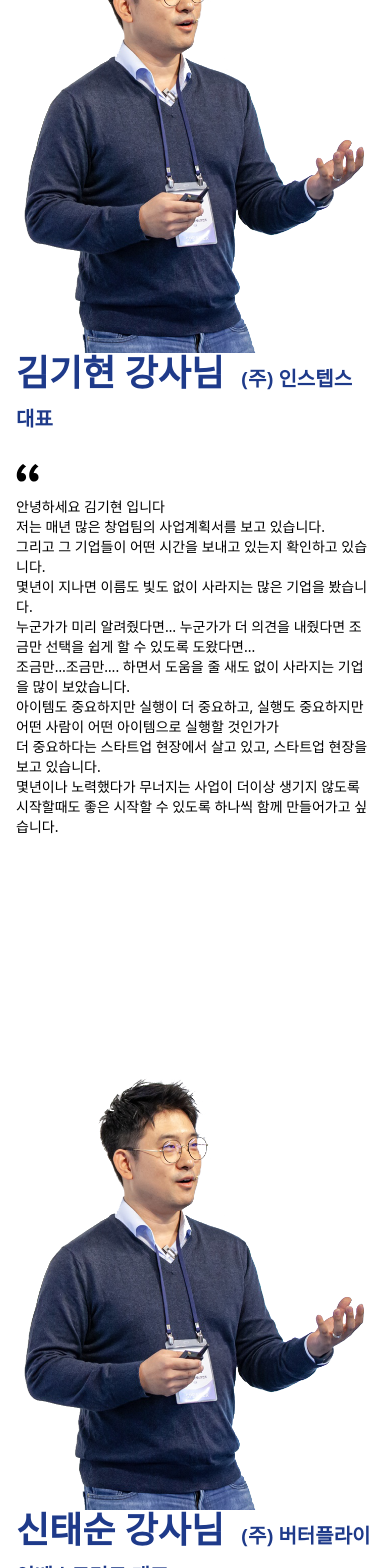
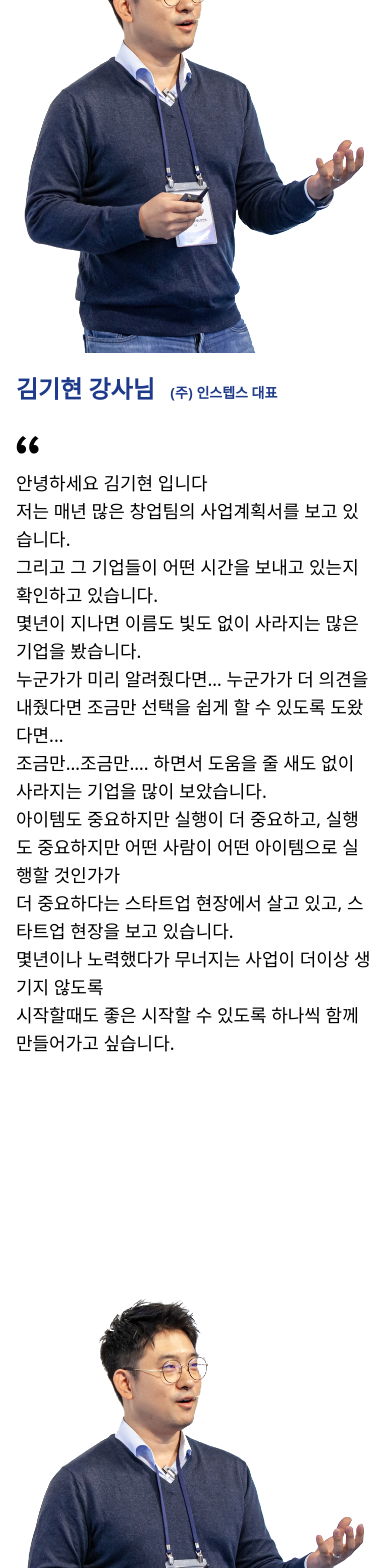
Before and after one commit to joonho319/LikeLion-frontend, a React (Create React App) app: page /introduction in a window 390 px wide. Shown: the part 432-2000 px from the top of the page. Built offline with nearby package versions, Linux system fonts and the light colour scheme.

Commit message:
control size for intro

```diff
--- a/src/pages/introduction.tsx
+++ b/src/pages/introduction.tsx
@@ -142,8 +142,8 @@ export const Introduction = () => {
               <div className="mx-auto max-w-md px-4 sm:max-w-2xl sm:px-6 lg:px-0 lg:max-w-none">
                 <blockquote>
                   <div>
-                    <div className="text-4xl text-blue-900 mb-7 font-bold">김기현 강사님
-                      <span className="ml-3 text-xl"> (주) 인스텝스 대표</span>
+                    <div className="mt-5 text-2xl lg:text-4xl text-blue-900 mb-7 font-bold">김기현 강사님
+                      <span className="ml-3 text-sm lg:text-xl"> (주) 인스텝스 대표</span>
                     </div>
                     <svg
                       className="h-6 w-6 text-black opacity-100 mt-3"
@@ -153,7 +153,7 @@ export const Introduction = () => {
                     >
                       <path d="M9.352 4C4.456 7.456 1 13.12 1 19.36c0 5.088 3.072 8.064 6.624 8.064 3.36 0 5.856-2.688 5.856-5.856 0-3.168-2.208-5.472-5.088-5.472-.576 0-1.344.096-1.536.192.48-3.264 3.552-7.104 6.624-9.024L9.352 4zm16.512 0c-4.8 3.456-8.256 9.12-8.256 15.36 0 5.088 3.072 8.064 6.624 8.064 3.264 0 5.856-2.688 5.856-5.856 0-3.168-2.304-5.472-5.184-5.472-.576 0-1.248.096-1.44.192.48-3.264 3.456-7.104 6.528-9.024L25.864 4z" />
                     </svg>
-                    <p className="mt-3 text-sm  lg:text-lg font-medium text-black">
+                    <p className="mt-3 text-lg  lg:text-lg font-medium text-black">
                     안녕하세요 김기현 입니다 <br />
                     저는 매년 많은 창업팀의 사업계획서를 보고 있습니다.<br />
                     그리고 그 기업들이 어떤 시간을 보내고 있는지 확인하고 있습니다.<br />
@@ -191,8 +191,8 @@ export const Introduction = () => {
               <div className="mx-auto max-w-md px-4 sm:max-w-2xl sm:px-6 lg:px-0 lg:max-w-none">
                 <blockquote>
                   <div>
-                    <div className="text-4xl text-blue-900 mb-7 font-bold">신태순 강사님
-                      <span className="ml-3 text-xl"> (주) 버터플라이인베스트먼트 대표</span>
+                    <div className="mt-5 lg:mt-2 text-2xl lg:text-4xl text-blue-900 mb-7 font-bold">신태순 강사님
+                      <span className="ml-3 text-sm lg:text-xl"> (주) 버터플라이인베스트먼트 대표</span>
                     </div>
                     <svg
                       className="h-6 w-6 text-black opacity-100 mt-3"
@@ -202,7 +202,7 @@ export const Introduction = () => {
                     >
                       <path d="M9.352 4C4.456 7.456 1 13.12 1 19.36c0 5.088 3.072 8.064 6.624 8.064 3.36 0 5.856-2.688 5.856-5.856 0-3.168-2.208-5.472-5.088-5.472-.576 0-1.344.096-1.536.192.48-3.264 3.552-7.104 6.624-9.024L9.352 4zm16.512 0c-4.8 3.456-8.256 9.12-8.256 15.36 0 5.088 3.072 8.064 6.624 8.064 3.264 0 5.856-2.688 5.856-5.856 0-3.168-2.304-5.472-5.184-5.472-.576 0-1.248.096-1.44.192.48-3.264 3.456-7.104 6.528-9.024L25.864 4z" />
                     </svg>
-                    <p className="mt-3 text-sm lg:text-lg font-medium text-black">
+                    <p className="mt-3 text-lg lg:text-lg font-medium text-black">
                     <p>인생에 한번은 창업을 해야 생존할 수 있는 시대가 온 것 같습니다.</p>
 
                     그래서 창업과 관련된 강의도 많아지고 여기저기 아이디어도 넘쳐나는 것을 목격하게 됩니다. <br />
@@ -244,11 +244,11 @@ export const Introduction = () => {
               <div className="mx-auto max-w-md px-4 sm:max-w-2xl sm:px-6 lg:px-0 lg:max-w-none">
                 <blockquote>
                   <div>
-                    <div className="mt-10 text-4xl text-blue-900 mb-7 font-bold">이원엽 강사님
+                    <div className="lg:mt-10 mt-5 text-2xl lg:text-4xl text-blue-900 mb-7 font-bold">이원엽 강사님
                       <span className="ml-3 text-xl"> 먼슬리씽 대표</span>
                     </div>
                     <svg
-                      className="h-6 w-6 text-black opacity-100 mt-16"
+                      className="h-6 w-6 text-black opacity-100 mt-5 lg:mt-16"
                       fill="currentColor"
                       viewBox="0 0 32 32"
                       aria-hidden="true"
@@ -256,7 +256,7 @@ export const Introduction = () => {
                       <path d="M9.352 4C4.456 7.456 1 13.12 1 19.36c0 5.088 3.072 8.064 6.624 8.064 3.36 0 5.856-2.688 5.856-5.856 0-3.168-2.208-5.472-5.088-5.472-.576 0-1.344.096-1.536.192.48-3.264 3.552-7.104 6.624-9.024L9.352 4zm16.512 0c-4.8 3.456-8.256 9.12-8.256 15.36 0 5.088 3.072 8.064 6.624 8.064 3.264 0 5.856-2.688 5.856-5.856 0-3.168-2.304-5.472-5.184-5.472-.576 0-1.248.096-1.44.192.48-3.264 3.456-7.104 6.528-9.024L25.864 4z" />
                     </svg>
                     <p className="mt-3 text-lg font-medium text-black">
-                    <p className="text-2xl mb-14">인생의 삽질을 전략적으로!</p>
+                    <p className="text-2xl mb-10 lg:mb-14">인생의 삽질을 전략적으로!</p>
                       우리는 누구나 시행착오라는 것을 하죠. 저의 언어로는 삽질을 통해 배운다고 말씀드리고 싶어요.<br />
                       하지만 한 삽을 뜰 때마다 모래성이 무너지지 않고 더욱 단단해진다면 어떨까요? <br />
                       수 많은 삽질로 단련된 실전 근육으로 모래성을 견고하고 오랫동안 보전하도록 함께 만들어봐요.<br />
@@ -287,8 +287,8 @@ export const Introduction = () => {
               <div className="mx-auto max-w-md px-4 sm:max-w-2xl sm:px-6 lg:px-0 lg:max-w-none">
                 <blockquote>
                   <div>
-                    <div className="mt-8 text-4xl text-blue-900 mb-7 font-bold">제준호 강사님
-                      <span className="ml-3 text-xl">( 사진 바꿀 예정 )</span>
+                    <div className="mt-5 lg:mt-8 text-2xl lg:text-4xl text-blue-900 mb-7 font-bold">제준호 강사님
+                      <span className="w-full text-xl ml-3 lg:text-xl">( 사진 바꿀 예정 )</span>
                     </div>
                     <svg
                       className="h-6 w-6 text-black opacity-100 mt-3"
--- a/src/styles/style.css
+++ b/src/styles/style.css
@@ -966,10 +966,6 @@ video {
   height: auto;
 }
 
-.h-1\/2 {
-  height: 50%;
-}
-
 .h-full {
   height: 100%;
 }
@@ -3120,12 +3116,20 @@ video {
     margin-left: 0px;
   }
 
+  .lg\:ml-3 {
+    margin-left: 0.75rem;
+  }
+
   .lg\:ml-8 {
     margin-left: 2rem;
   }
 
   .lg\:block {
     display: block;
+  }
+
+  .lg\:inline-block {
+    display: inline-block;
   }
 
   .lg\:flex {
@@ -3155,6 +3159,10 @@ video {
 
   .lg\:h-full {
     height: 100%;
+  }
+
+  .lg\:w-80 {
+    width: 20rem;
   }
 
   .lg\:w-96 {
@@ -3295,6 +3303,11 @@ video {
     line-height: 1.75rem;
   }
 
+  .lg\:text-xl {
+    font-size: 1.25rem;
+    line-height: 1.75rem;
+  }
+
   .lg\:text-3xl {
     font-size: 1.875rem;
     line-height: 2.25rem;
```
